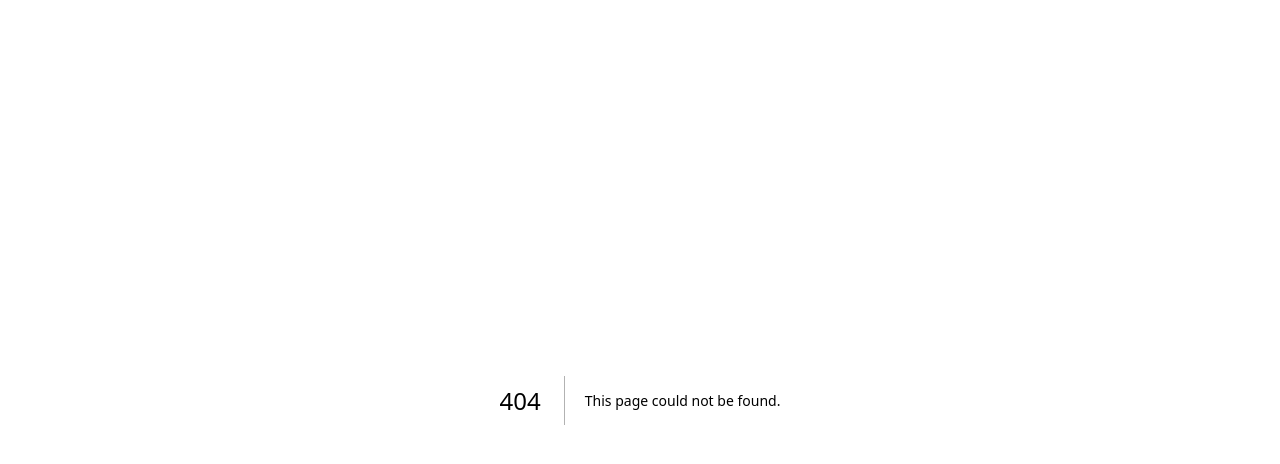
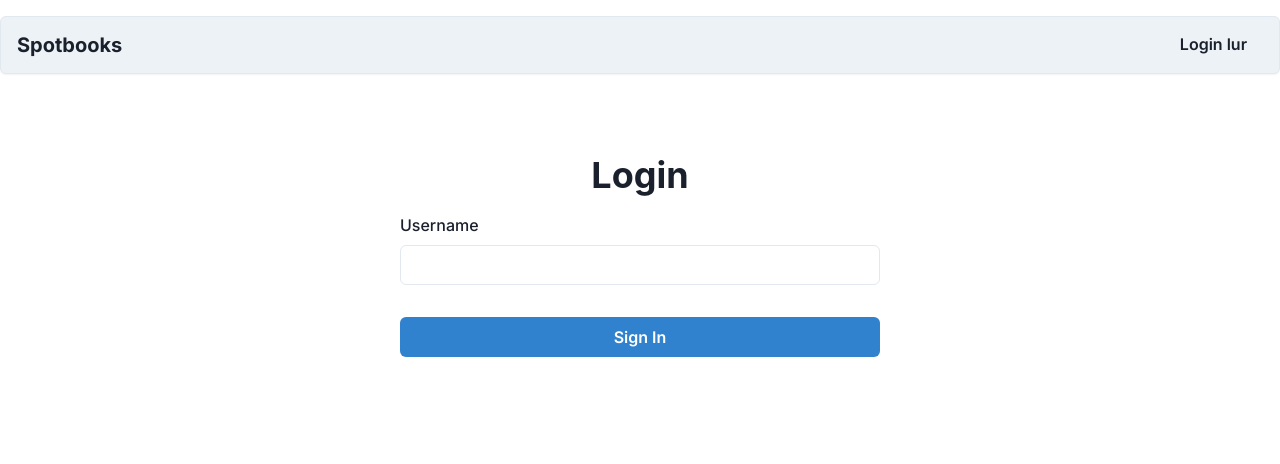
Before and after one commit to kalwabed/spotbooks-fe, a Next.js app: page /login in a window 1280 px wide. Before the commit this address had no page. Shown: the top 464 px of the page. Built offline with nearby package versions, Linux system fonts and the light colour scheme.

Commit message:
with state

```diff
--- a/biome.json
+++ b/biome.json
@@ -4,9 +4,12 @@
     "enabled": true
   },
   "linter": {
-		"enabled": true,
+    "enabled": false,
     "rules": {
       "recommended": true
     }
+  },
+  "formatter": {
+    "enabled": true
   }
 }
--- a/package.json
+++ b/package.json
@@ -15,6 +15,7 @@
     "@emotion/styled": "^11.11.0",
     "@tanstack/react-query": "^5.28.4",
     "framer-motion": "^11.0.18",
+    "jotai": "^2.7.1",
     "next": "14.1.4",
     "react": "^18",
     "react-dom": "^18"
--- a/src/app/layout.tsx
+++ b/src/app/layout.tsx
@@ -2,6 +2,7 @@ import type { Metadata } from "next";
 import { Inter } from "next/font/google";
 import "./globals.css";
 import { Providers } from "./provider";
+import PageHeader from "@/components/page-header";
 
 const inter = Inter({ subsets: ["latin"] });
 
@@ -19,6 +20,7 @@ export default function RootLayout({
     <html lang="en">
       <body className={inter.className}>
         <Providers>
+          <PageHeader />
           {children}
         </Providers>
       </body>
--- /dev/null
+++ b/src/app/login/page.tsx
@@ -0,0 +1,28 @@
+'use client'
+
+import { Button, Container, Flex, FormControl, FormLabel, Heading, Input, useStatStyles } from "@chakra-ui/react";
+import React from "react";
+
+export default function LoginPage() {
+  const username = React.useRef('')
+  const handleOnSubmit = async (e) => {
+    e.preventDefault()
+    console.log(username.current.value)
+  }
+
+  return (
+    <Container maxW='lg'>
+      <Heading fontSize="4xl" mb={4} textAlign='center'>Login</Heading>
+      <form onSubmit={handleOnSubmit}>
+        <FormControl>
+          <FormLabel>Username</FormLabel>
+          <Input ref={username} name="username" />
+        </FormControl>
+
+        <Flex mt={8}>
+          <Button type="submit" colorScheme="blue" width='full'>Sign In</Button>
+        </Flex>
+      </form>
+    </Container>
+  )
+}
--- a/src/app/provider.tsx
+++ b/src/app/provider.tsx
@@ -3,16 +3,19 @@
 import { ReactQueryDevtools } from '@tanstack/react-query-devtools'
 import { ChakraProvider } from '@chakra-ui/react'
 import { QueryClient, QueryClientProvider } from '@tanstack/react-query'
+import { Provider } from 'jotai'
 
 const queryClient = new QueryClient()
 
 export function Providers({ children }: { children: React.ReactNode }) {
   return (
     <ChakraProvider>
-      <QueryClientProvider client={queryClient}>
-        {children}
-        <ReactQueryDevtools initialIsOpen={false} />
-      </QueryClientProvider>
+      <Provider>
+        <QueryClientProvider client={queryClient}>
+          {children}
+          <ReactQueryDevtools initialIsOpen={false} />
+        </QueryClientProvider>
+      </Provider>
     </ChakraProvider>
   )
 }
--- /dev/null
+++ b/src/components/page-header.tsx
@@ -0,0 +1,24 @@
+'use client'
+
+import { tokenAtom } from "@/store/auth";
+import { Button, Container, Flex, Text } from "@chakra-ui/react";
+import { useAtomValue } from "jotai";
+import { useRouter } from "next/navigation";
+
+export default function PageHeader() {
+  const authToken = useAtomValue(tokenAtom)
+  const router = useRouter()
+
+  return (
+    <Container as='header' mb={20} mt={4} maxW='container.xl' px={4} py={2} border="1px solid" borderColor="gray.200" shadow="sm" bgColor="gray.100" rounded="md">
+      <Flex justify="space-between" align='center'>
+        <Text as="b" fontSize="xl">Spotbooks</Text>
+        {authToken ? (
+          <Text>Your point: $200</Text>
+        ) : (
+          <Button onClick={() => router.push('/login')}>Login lur</Button>
+        )}
+      </Flex>
+    </Container>
+  )
+}
--- /dev/null
+++ b/src/store/auth.ts
@@ -0,0 +1,3 @@
+import { atomWithStorage } from "jotai/utils";
+
+export const tokenAtom = atomWithStorage('token', '')
--- /dev/null
+++ b/src/utils/fetcher.ts
@@ -0,0 +1,5 @@
+export const fetchBooks = async () => {
+  const fetchedBooks = await fetch('http://localhost:8080/books')
+  const books = await fetchedBooks.json()
+  return books
+}
```
Also changed, not shown: src/app/page.tsx (+6 -47 lines), src/components/book-list.tsx (added, +48 -0 lines), src/utils/types.ts (added, +7 -0 lines), 1 other file (tests, documents, lock files or other folders). Lines whose indentation alone changed are shown as unchanged.
